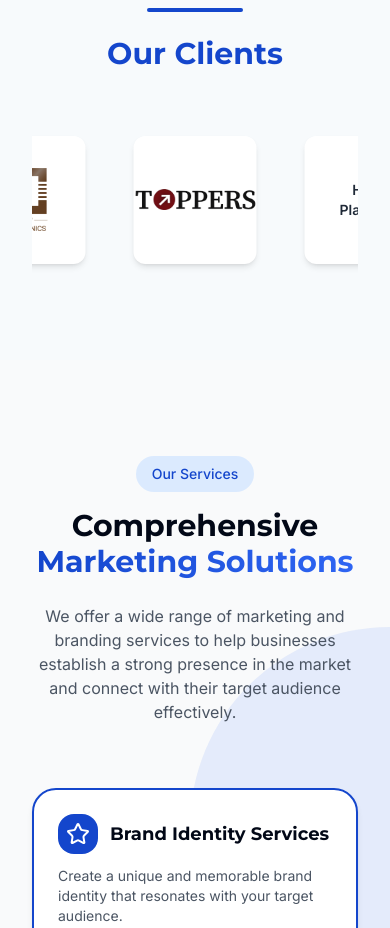
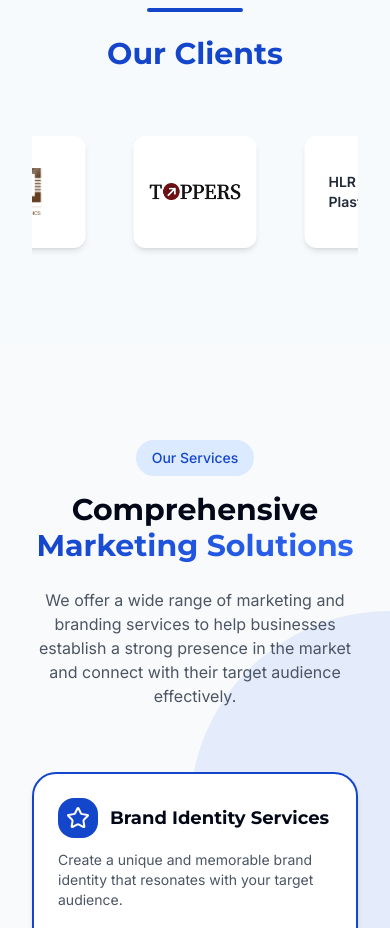
Before and after one commit to birthmarkbrahma-dev/birthmark-brahma, a React (Vite) app: page / in a window 390 px wide. Shown: the part 4680-5608 px from the top of the page. Built offline with nearby package versions, Linux system fonts and the light colour scheme.

Commit message:
Fix mobile responsive layout

```diff
--- a/src/components/About.tsx
+++ b/src/components/About.tsx
@@ -214,16 +214,26 @@ const About = () => {
                 <CarouselItem className="basis-1/2 sm:basis-1/3 md:basis-1/3 lg:basis-1/4">
 
                   <div className="p-4">
-                    <div className="rounded-xl bg-white shadow-md p-6 h-32 flex items-center justify-center text-center transition-all">
+                    <div className="
+  rounded-xl bg-white shadow-md
+  h-28 sm:h-32 md:h-32
+  px-4
+  flex items-center justify-center
+  overflow-hidden
+">
+
   {client.logo ? (
     <img
-      src={client.logo}
-      alt={client.name}
-      className="max-h-16 max-w-[120px]
-    sm:max-h-20 sm:max-w-[160px]
-    md:max-h-24 md:max-w-[200px]
-    object-contain transition-all duration-300"
-    />
+  src={client.logo}
+  alt={client.name}
+  className="
+    max-h-12
+    sm:max-h-16
+    md:max-h-20
+    max-w-full
+    object-contain
+  "
+/>
   ) : (
     <p className="font-semibold text-gray-800 text-sm md:text-base px-2">
       {client.name}
```
